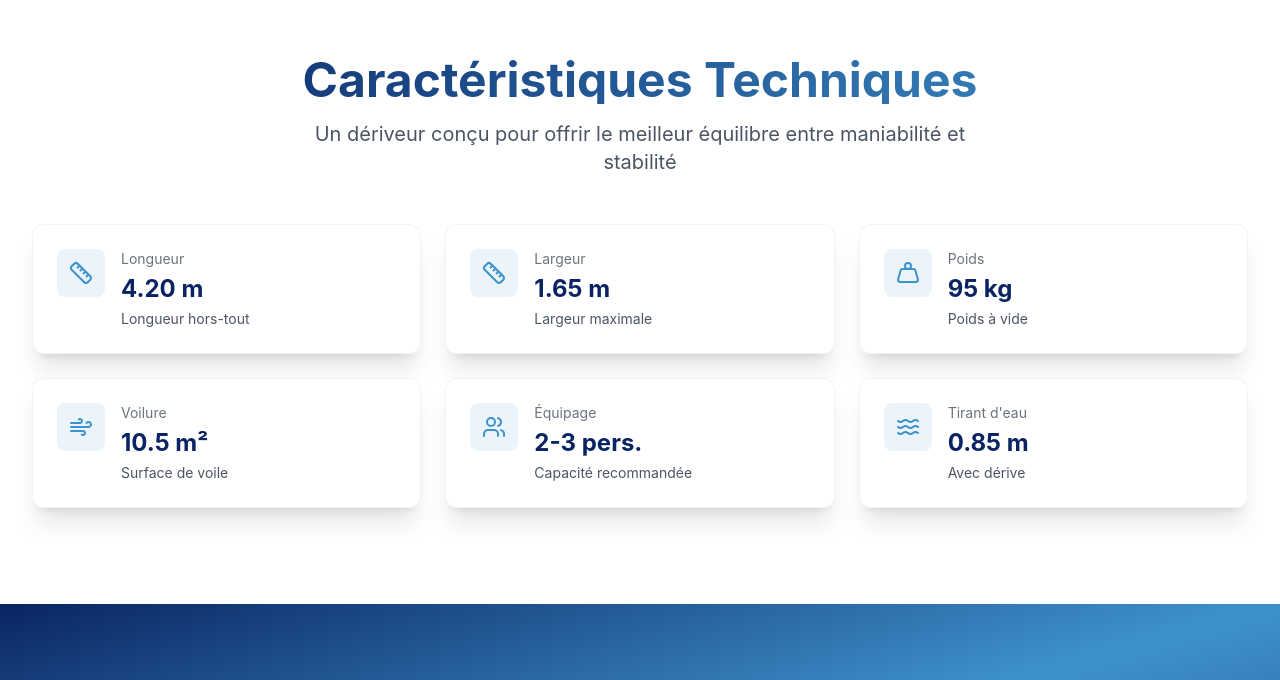
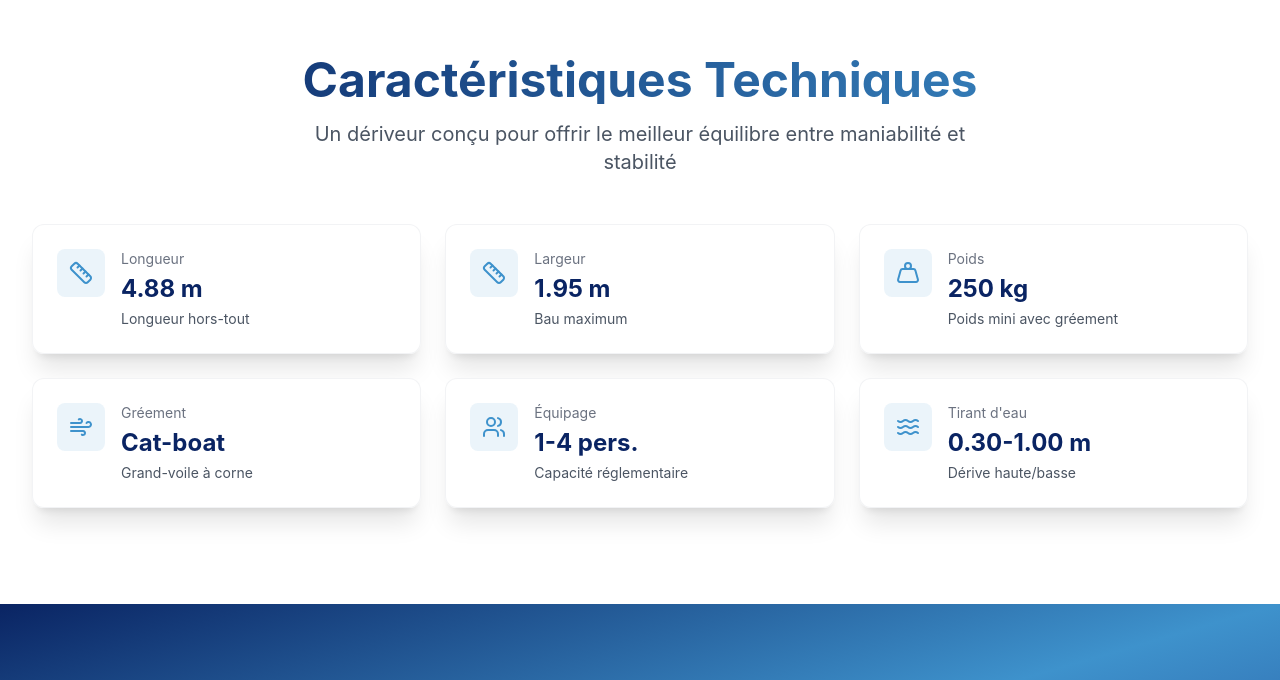
Before and after one commit to Raphistoch/Bernycat, a Next.js app: page / in a window 1280 px wide. Shown: the part 1226-1906 px from the top of the page. Built offline with nearby package versions, Linux system fonts and the light colour scheme.

Commit message:
mise à jour specs bateau

```diff
--- a/src/app/page.tsx
+++ b/src/app/page.tsx
@@ -8,38 +8,38 @@ const technicalSpecs = [
     {
         icon: Ruler,
         label: 'Longueur',
-        value: '4.20 m',
+        value: '4.88 m',
         description: 'Longueur hors-tout',
     },
     {
         icon: Ruler,
         label: 'Largeur',
-        value: '1.65 m',
-        description: 'Largeur maximale',
+        value: '1.95 m',
+        description: 'Bau maximum',
     },
     {
         icon: Weight,
         label: 'Poids',
-        value: '95 kg',
-        description: 'Poids à vide',
+        value: '250 kg',
+        description: 'Poids mini avec gréement',
     },
     {
         icon: Wind,
-        label: 'Voilure',
-        value: '10.5 m²',
-        description: 'Surface de voile',
+        label: 'Gréement',
+        value: 'Cat-boat',
+        description: 'Grand-voile à corne',
     },
     {
         icon: Users,
         label: 'Équipage',
-        value: '2-3 pers.',
-        description: 'Capacité recommandée',
+        value: '1-4 pers.',
+        description: 'Capacité réglementaire',
     },
     {
         icon: Waves,
         label: 'Tirant d\'eau',
-        value: '0.85 m',
-        description: 'Avec dérive',
+        value: '0.30-1.00 m',
+        description: 'Dérive haute/basse',
     },
 ]
 
@@ -57,7 +57,7 @@ const features = [
     {
         icon: Wind,
         title: 'Polyvalent',
-        description: 'Idéal pour la balade comme pour la régate',
+        description: 'Navigation en plan d\'eau protégé et régate monotype',
     },
 ]
 
```
